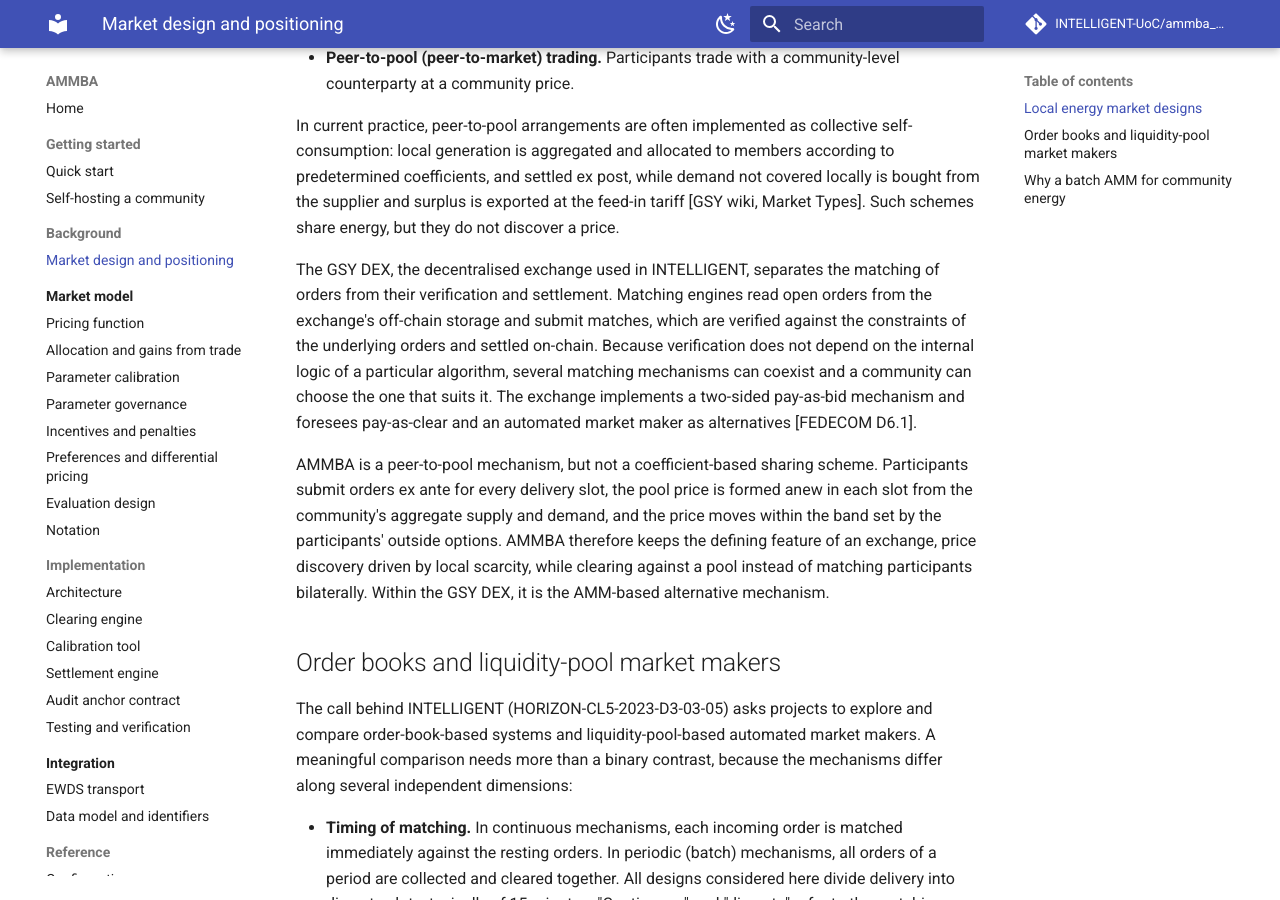
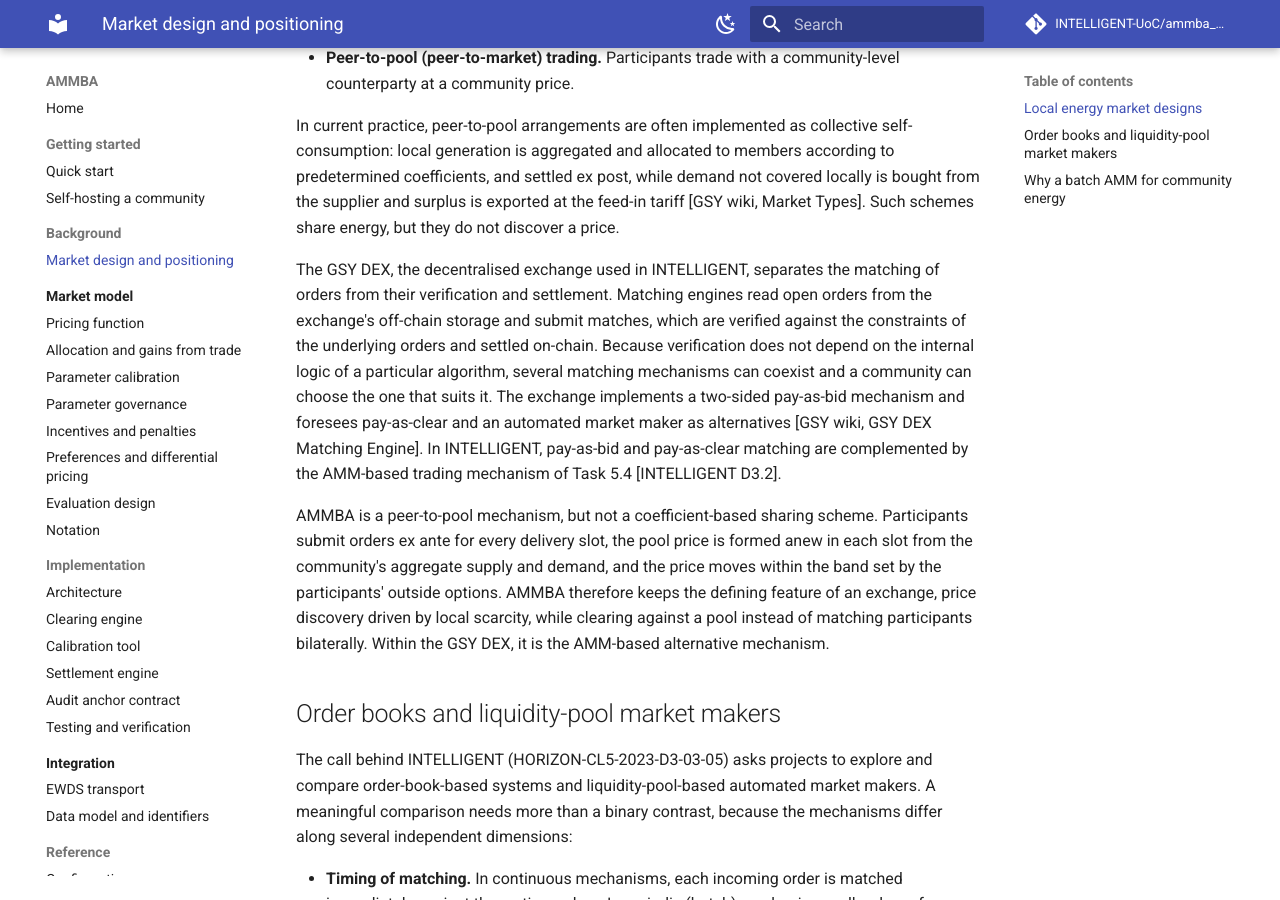
Before and after one commit to INTELLIGENT-UoC/ammba_uoc, an MkDocs documentation site: the page built from docs/background/market-design.md, in a window 1280 px wide and 900 px high, scrolled down 454 px. Built offline with MkDocs 1.6.1 and Material for MkDocs 9.7.7, drawn with Linux system fonts in a browser that asks for light colours; comment, search, counter and statistics services are not loaded.

Commit message:
docs: cite only INTELLIGENT deliverables and public sources (#57)
Replace the reference to another project's deliverable with the public GSY
wiki page on the GSY DEX matching engine, and cite INTELLIGENT D3.2 for the
project context of the AMM-based mechanism.

Co-authored-by: Claude Opus 5.5 <noreply@anthropic.com>

```diff
--- a/docs/background/market-design.md
+++ b/docs/background/market-design.md
@@ -31,7 +31,9 @@ settled on-chain. Because verification does not depend on the internal logic
 of a particular algorithm, several matching mechanisms can coexist and a
 community can choose the one that suits it. The exchange implements a
 two-sided pay-as-bid mechanism and foresees pay-as-clear and an automated
-market maker as alternatives [FEDECOM D6.1].
+market maker as alternatives [GSY wiki, GSY DEX Matching Engine]. In
+INTELLIGENT, pay-as-bid and pay-as-clear matching are complemented by the
+AMM-based trading mechanism of Task 5.4 [INTELLIGENT D3.2].
 
 AMMBA is a peer-to-pool mechanism, but not a coefficient-based sharing scheme.
 Participants submit orders ex ante for every delivery slot, the pool price is
```
Also changed, not shown: docs/reference/bibliography.md (+2 -2 lines).
